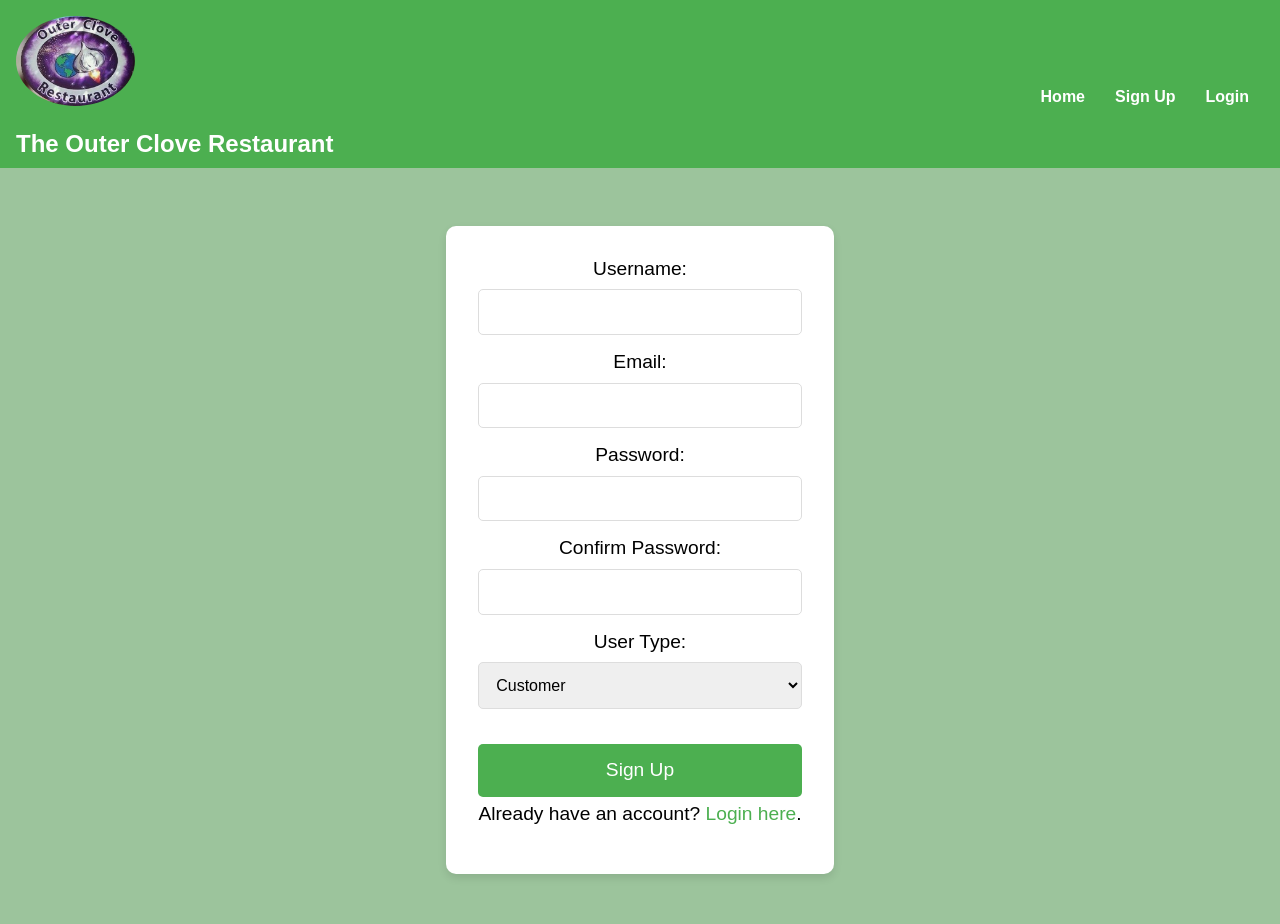
After one commit to prabud0401/OuterCloveWebApp, a PHP site: page /signup.html in a window 1280 px wide. The commit adds this page. Run offline with PHP 8.4, Linux system fonts and the light colour scheme.

Commit message:
Sign Up page created

```diff
--- a/css/style.css
+++ b/css/style.css
@@ -189,6 +189,10 @@ form {
     height: 90%;
     width: auto;
 }
+button{
+    margin-top: 1em;
+    margin-bottom: 1em;
+}
 
 p {
     font-size: 1.2em;
--- /dev/null
+++ b/signup.html
@@ -0,0 +1,56 @@
+<!DOCTYPE html>
+<html lang="en">
+
+<head>
+    <meta charset="UTF-8">
+    <meta name="viewport" content="width=device-width, initial-scale=1.0">
+    <link rel="stylesheet" href="css/style.css">
+    <link rel="icon" type="image/png" href="images/favicon.png"> <!-- Replace with the actual path to your favicon -->
+
+    <title>Sign Up - The Outer Clove Restaurant</title>
+</head>
+
+<body>
+    <header>
+        <nav>
+            <div class="logo">
+                <img src="/images/logo.jpg" alt="Restaurant Logo">
+                <h1>The Outer Clove Restaurant</h1>
+            </div>
+            <ul>
+                <li><a href="index.html">Home</a></li>
+                <li><a href="signup.html">Sign Up</a></li>
+                <li><a href="login.html">Login</a></li>
+            </ul>
+        </nav>
+    </header>
+
+    <section class="login-form">
+        <form>
+            <label for="username">Username:</label>
+            <input type="text" id="username" name="username" required>
+
+            <label for="email">Email:</label>
+            <input type="email" id="email" name="email" required>
+
+            <label for="password">Password:</label>
+            <input type="password" id="password" name="password" required>
+
+            <label for="confirm-password">Confirm Password:</label>
+            <input type="password" id="confirm-password" name="confirm-password" required>
+
+            <label for="user-type">User Type:</label>
+            <select id="user-type" name="user-type" required>
+                <!-- Only allow "Customer" option for sign up -->
+                <option value="customer">Customer</option>
+            </select>
+
+            <button type="submit">Sign Up</button>
+        </form>
+        <p>Already have an account? <a href="login.html">Login here</a>.</p>
+    </section>
+
+    <script type="module" src="script.js"></script>
+</body>
+
+</html>
```
